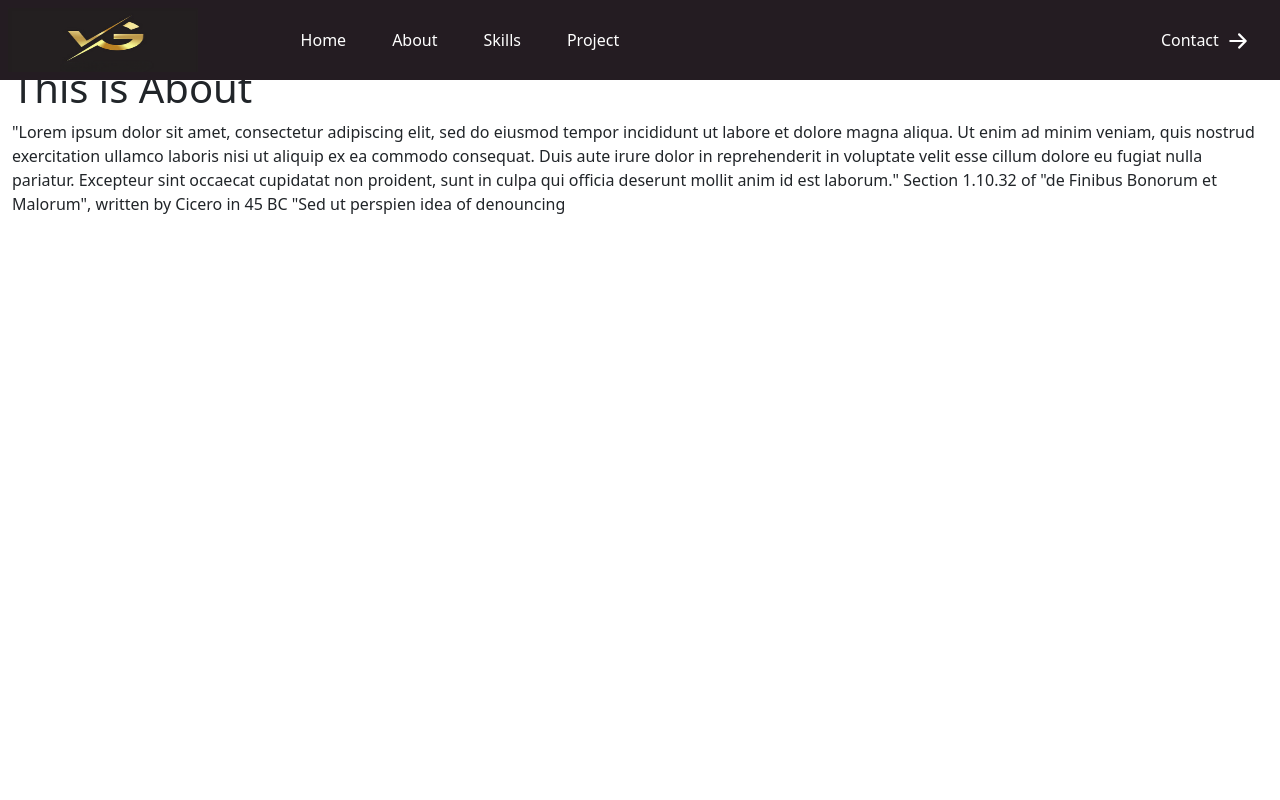
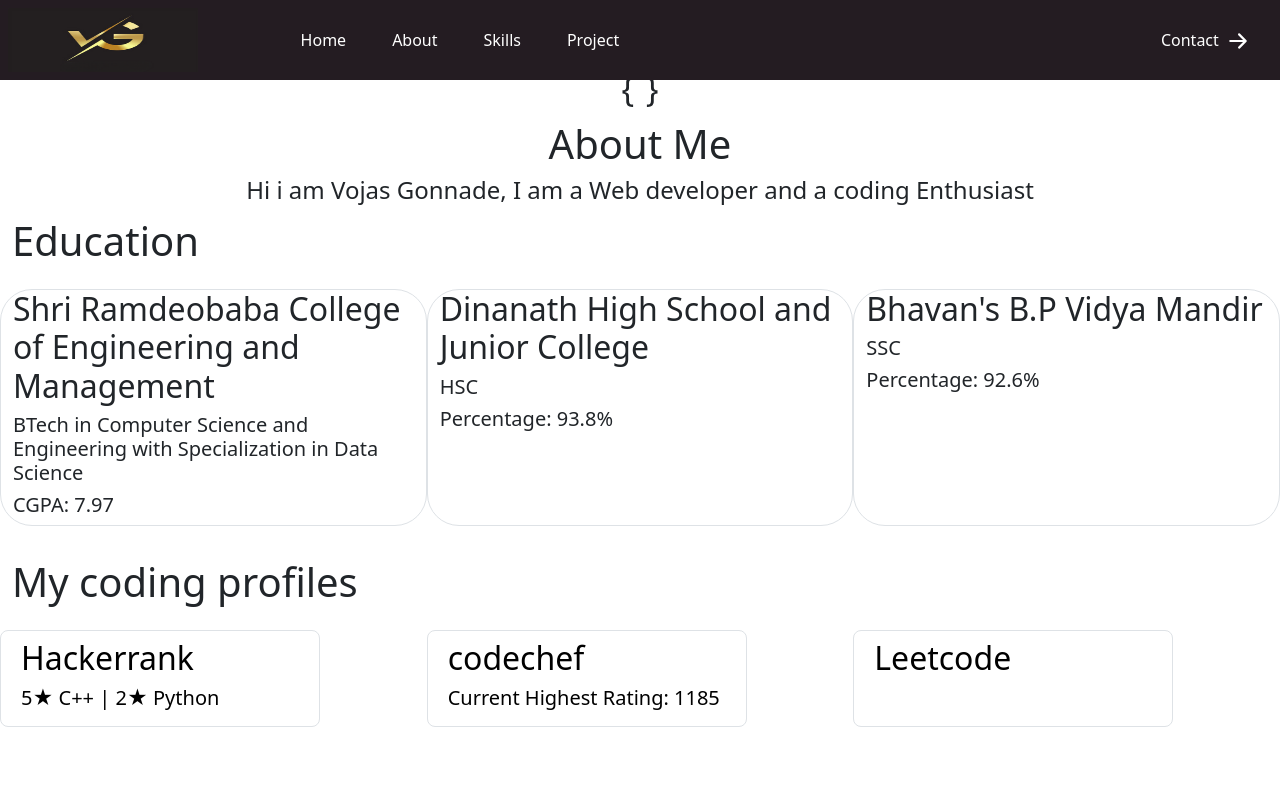
Before and after one commit to Vojaspy/Project2---Portfolio-using-ReactJS, a React (Create React App) app: page /About in a window 1280 px wide. Shown: the top 800 px of the page. Built offline with nearby package versions, Linux system fonts and the light colour scheme.

Commit message:
Added the About section successfully

```diff
--- a/src/components/About.js
+++ b/src/components/About.js
@@ -1,33 +1,90 @@
+import {Braces} from  'react-bootstrap-icons'
 const About = () => {
   const styles = {
     paddingTop: "5%",
-    height: "100vh",
-    width: "100%",
   };
 
   return (
     <>
-      <section id="about" style={styles}>
+      <section id="about" className="mb-5" style={styles}>
         <div className="container-fluid">
           <div className="row">
             <div className="col">
-              <h1>This is About</h1>
-                <div className="col">
-                  "Lorem ipsum dolor sit amet, consectetur adipiscing elit, sed
-                  do eiusmod tempor incididunt ut labore et dolore magna aliqua.
-                  Ut enim ad minim veniam, quis nostrud exercitation ullamco
-                  laboris nisi ut aliquip ex ea commodo consequat. Duis aute
-                  irure dolor in reprehenderit in voluptate velit esse cillum
-                  dolore eu fugiat nulla pariatur. Excepteur sint occaecat
-                  cupidatat non proident, sunt in culpa qui officia deserunt
-                  mollit anim id est laborum." Section 1.10.32 of "de Finibus
-                  Bonorum et Malorum", written by Cicero in 45 BC "Sed ut
-                  perspien idea of denouncing
-                </div>
-              </div>
+              <h1 className='text-center'>
+                <Braces/>
+              </h1>
+              <h1 className="text-center">About Me</h1>
+              <h4 className="text-center">
+                Hi i am Vojas Gonnade, I am a Web developer and a coding
+                Enthusiast
+              </h4>
             </div>
           </div>
-
+        </div>
+        <div className="container-fluid">
+          <div className="row pt-1">
+            <div className="col-12 mb-3">
+              <h1>Education</h1>
+            </div>
+            <div className="col-12 col-md-6 col-lg-4 border rounded-5">
+              <h2>Shri Ramdeobaba College of Engineering and Management</h2>
+              <h5>
+                BTech in Computer Science and Engineering with Specialization in
+                Data Science
+              </h5>
+              <h5>CGPA: 7.97</h5>
+            </div>
+            <div className="col-12 col-md-6 col-lg-4 border rounded-5">
+              <h2>Dinanath High School and Junior College</h2>
+              <h5>HSC</h5>
+              <h5>Percentage: 93.8%</h5>
+            </div>
+            <div className="col-12 col-md-6 col-lg-4 border rounded-5">
+              <h2>Bhavan's B.P Vidya Mandir</h2>
+              <h5>SSC</h5>
+              <h5>Percentage: 92.6%</h5>
+            </div>
+          </div>
+        </div>
+        <div className="container-fluid mt-3 mb-5">
+          <div className="row">
+            <div className="col mb-3 mt-3">
+              <h1>My coding profiles</h1>
+            </div>
+          </div>
+          <div className="row">
+            <div className="col-4 col-md-4 col-lg-3 border rounded-3">
+              <a
+                href="https://www.hackerrank.com/profile/vojasgonnade07"
+                target="_blank"
+                style={{ textDecoration: "none",color:'black' }}
+              >
+                <h2 className="ps-2 pt-2">Hackerrank</h2>
+                <h5 className="ps-2 pb-2">5★ C++ | 2★ Python</h5>
+              </a>
+            </div>
+            <div className="col-4 col-md-4 col-lg-3 offset-lg-1 border rounded-3">
+              <a
+                href="https://www.codechef.com/users/vojasgonnade"
+                target="_blank"
+                style={{ textDecoration: "none",color:'black' }}
+              >
+                <h2 className="ps-2 pt-2">codechef</h2>
+                <h5 className="ps-2 pb-2">Current Highest Rating: 1185</h5>
+              </a>
+            </div>
+            <div className="col-4 col-md-4 col-lg-3 offset-lg-1 border rounded-3">
+              <a
+                href="https://leetcode.com/Vojas_Gonnade/"
+                target="_blank"
+                style={{ textDecoration: "none",color:'black' }}
+              >
+                <h2 className="ps-2 pt-2">Leetcode</h2>
+                <h5 className="ps-2 pb-2"></h5>
+              </a>
+            </div>
+          </div>
+        </div>
       </section>
     </>
   );
--- a/src/components/Contact.js
+++ b/src/components/Contact.js
@@ -3,8 +3,6 @@ import { PersonAdd } from "react-bootstrap-icons";
 const Contact = () => {
   const styles = {
     paddingTop: "5%",
-    height: "100vh",
-    width: "100%",
   };
   return (
     <>
--- a/src/components/Project.js
+++ b/src/components/Project.js
@@ -1,21 +1,15 @@
-import React, { useState } from "react";
-import { Card } from "react-bootstrap"; // Assuming you have React Bootstrap installed
 
-import weatherAppLogo from "../assets/Weatherapp-logo.png";
-import { Laptop } from "react-bootstrap-icons";
 
 const Project = () => {
   const styles = {
     paddingTop: "5%",
-    height: "100vh",
-    width: "100%",
   };
 
   const cardStyle = {
     textDecoration: "none",
   };
 
-  const [isHovered, setIsHovered] = useState(false);
+
 
   return (
     <>
--- a/src/components/Skills.js
+++ b/src/components/Skills.js
@@ -4,8 +4,7 @@ import ml from "../assets/Machine.jpg";
 const Skills = () => {
   const styles = {
     paddingTop: "5%",
-    height: "100vh",
-    width: "100%",
+
   };
 
   const imgStyles = {
@@ -60,6 +59,21 @@ const Skills = () => {
                     />
                     <span className="ps-3">Python</span>
                   </li>
+                  <li className="list-group-item">
+                    <img
+                      src="https://cdn.jsdelivr.net/gh/devicons/devicon/icons/html5/html5-original.svg"
+                      style={imgStyles}
+                    />
+                    <span className="ps-3">HTML</span>
+                  </li>
+                  <li className="list-group-item">
+                    <img
+                      src="https://cdn.jsdelivr.net/gh/devicons/devicon/icons/css3/css3-original.svg"
+                      style={imgStyles}
+                    />
+
+                    <span className="ps-3">CSS</span>
+                  </li>
                 </ul>
               </div>
             </div>
@@ -96,7 +110,7 @@ const Skills = () => {
                   </li>
 
                   <li className="list-group-item">
-                    <img src={ml} style={imgStyles}/>
+                    <img src={ml} style={imgStyles} />
                     <span className="ps-3">Machine learning</span>
                   </li>
                 </ul>
```
